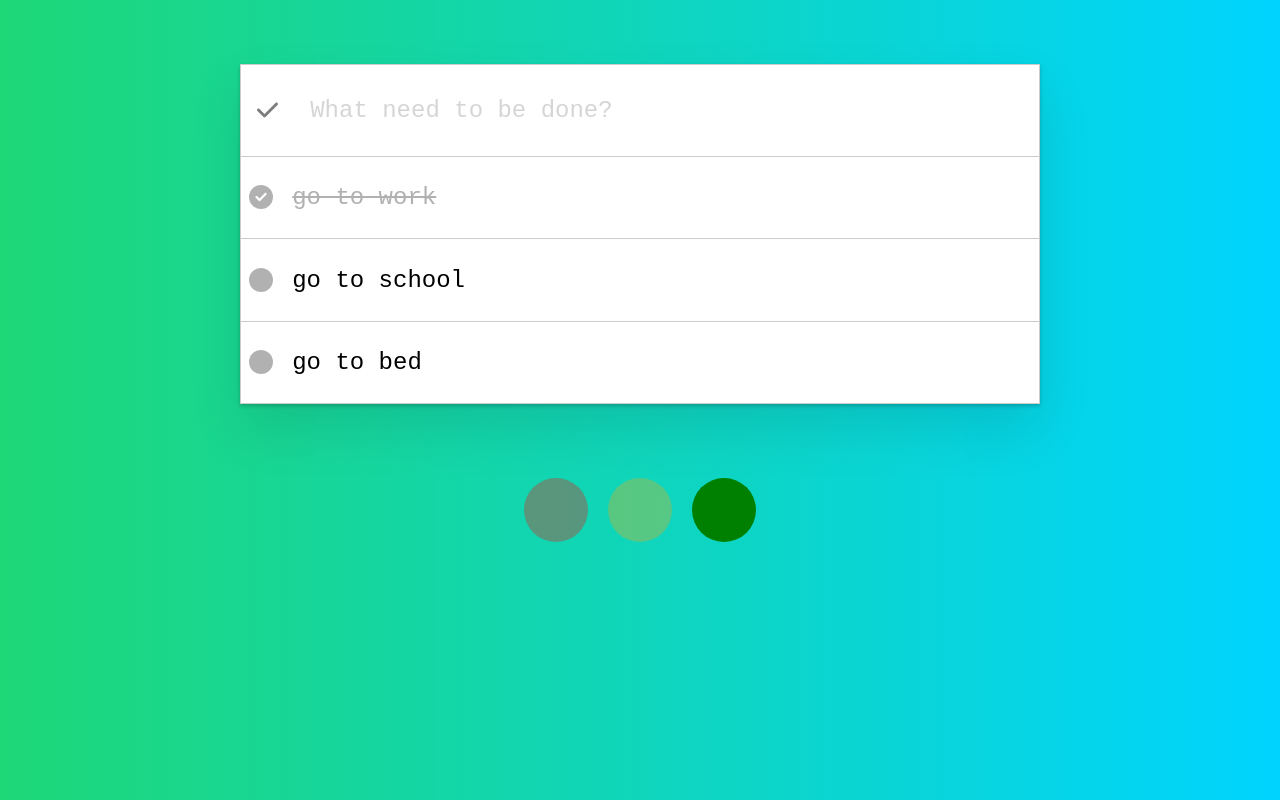
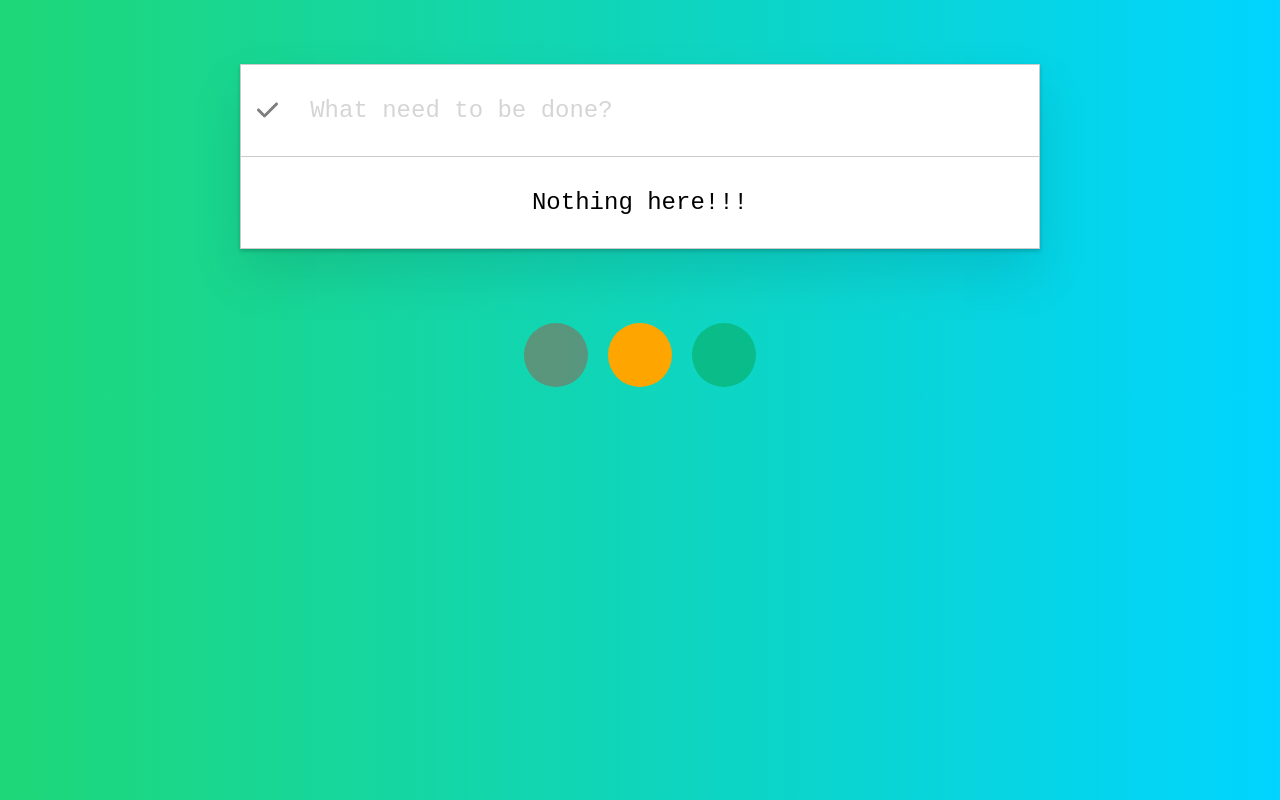
Before and after one commit to hiimdev/todoList-reactjs, a React (Create React App) app: page / in a window 1280 px wide. Built offline with nearby package versions, Linux system fonts and the light colour scheme.

Commit message:
localStorage

```diff
--- a/src/App.js
+++ b/src/App.js
@@ -22,29 +22,17 @@ import './App.css';
 class App extends Component {
     constructor(props) {
         super(props);
+
+        // let todos = [];
+
+        let todos = JSON.parse(localStorage.getItem('todos'));
+        console.log(todos);
+
         this.state = {
             newItem: '',
-            todoItems: [
-                {
-                    id: 1,
-                    title: 'go to work',
-                    isComplete: true,
-                },
-                {
-                    id: 2,
-                    title: 'go to school',
-                    isComplete: false,
-                },
-                {
-                    id: 3,
-                    title: 'go to bed',
-                    isComplete: false,
-                },
-            ],
+            todoItems: todos || [],
             editTodo: {},
         };
-
-        // this.onKeyUp = this.onKeyUp.bind(this);
     }
 
     // handle when todo complete
@@ -70,17 +58,21 @@ class App extends Component {
                 return;
             }
 
+            let newTodos = [
+                ...this.state.todoItems,
+                {
+                    id: Math.floor(Math.random() * 100000),
+                    title: text,
+                    isComplete: false,
+                },
+            ];
+
             this.setState({
                 newItem: '',
-                todoItems: [
-                    ...this.state.todoItems,
-                    {
-                        id: Math.floor(Math.random() * 100000),
-                        title: text,
-                        isComplete: false,
-                    },
-                ],
+                todoItems: newTodos,
             });
+            localStorage.setItem('todos', JSON.stringify(newTodos));
+
             toast.success('Success!');
         }
     };
@@ -108,12 +100,16 @@ class App extends Component {
         const {todoItems} = this.state;
         const index = todoItems.indexOf(item);
 
+        let newTodos = [
+            ...todoItems.slice(0, index),
+            ...todoItems.slice(index + 1),
+        ];
+
         this.setState({
-            todoItems: [
-                ...todoItems.slice(0, index),
-                ...todoItems.slice(index + 1),
-            ],
+            todoItems: newTodos,
         });
+        localStorage.setItem('todos', JSON.stringify(newTodos));
+
         toast.success('Delete successfully!!');
     };
 
@@ -165,10 +161,14 @@ class App extends Component {
 
                 todoItemsCopy[objIndex].title = editTodo.title;
 
+                let newTodos = todoItemsCopy;
+
                 this.setState({
-                    todoItems: todoItemsCopy,
+                    todoItems: newTodos,
                     editTodo: {},
                 });
+                localStorage.setItem('todos', JSON.stringify(newTodos));
+
                 toast.success('Update successful!');
                 return;
             }
@@ -184,6 +184,7 @@ class App extends Component {
 
     render() {
         const {todoItems, newItem, editTodo} = this.state;
+        console.log(todoItems);
 
         let isEmptyObj = Object.keys(editTodo).length === 0;
 
@@ -203,8 +204,11 @@ class App extends Component {
                             onKeyUp={(event) => this.handleAddTodo(event)}
                         />
                     </div>
+                    {todoItems.length === 0 && (
+                        <p className='item-null'>Nothing here!!!</p>
+                    )}
 
-                    {todoItems.length > 0 &&
+                    {todoItems.length !== 0 &&
                         todoItems.map((item, index) => (
                             <div className='wrap' key={item.id}>
                                 <div
@@ -295,10 +299,6 @@ class App extends Component {
                                 </div>
                             </div>
                         ))}
-
-                    {todoItems.length === 0 && (
-                        <p className='item-null'>Nothing here!!!</p>
-                    )}
                 </div>
 
                 <TrafficLight />
--- a/src/index.js
+++ b/src/index.js
@@ -6,9 +6,9 @@ import reportWebVitals from './reportWebVitals';
 
 const root = ReactDOM.createRoot(document.getElementById('root'));
 root.render(
-  <React.StrictMode>
-    <App />
-  </React.StrictMode>
+    <React.StrictMode>
+        <App />
+    </React.StrictMode>,
 );
 
 // If you want to start measuring performance in your app, pass a function
```
